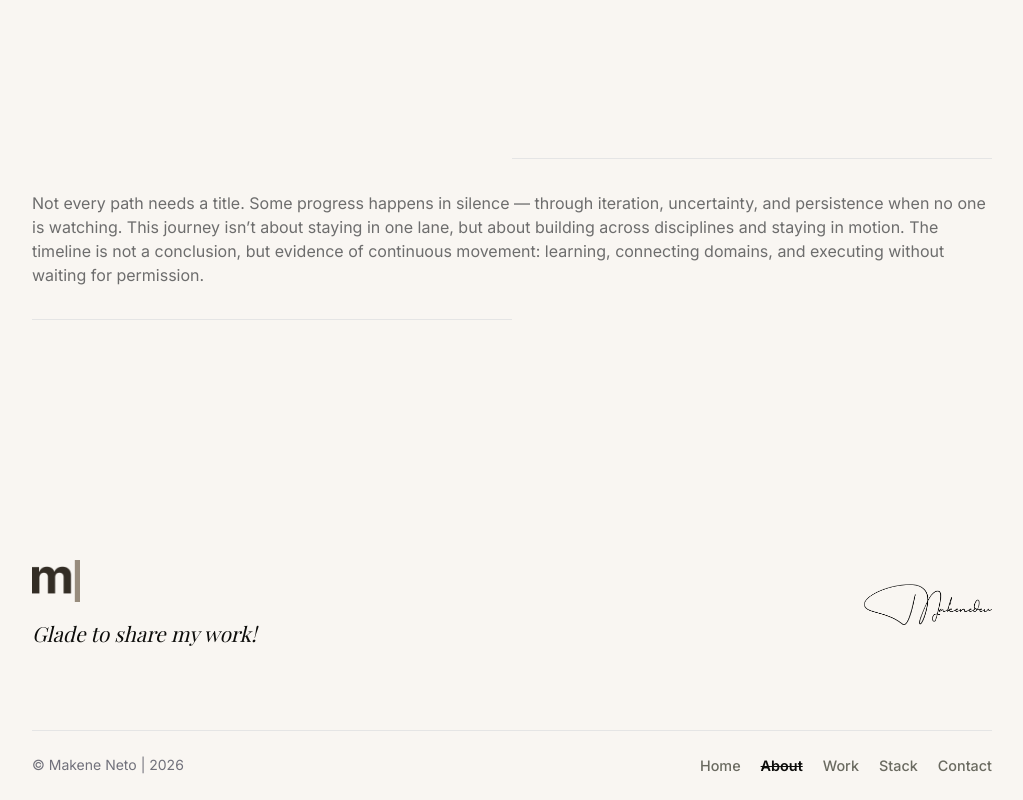
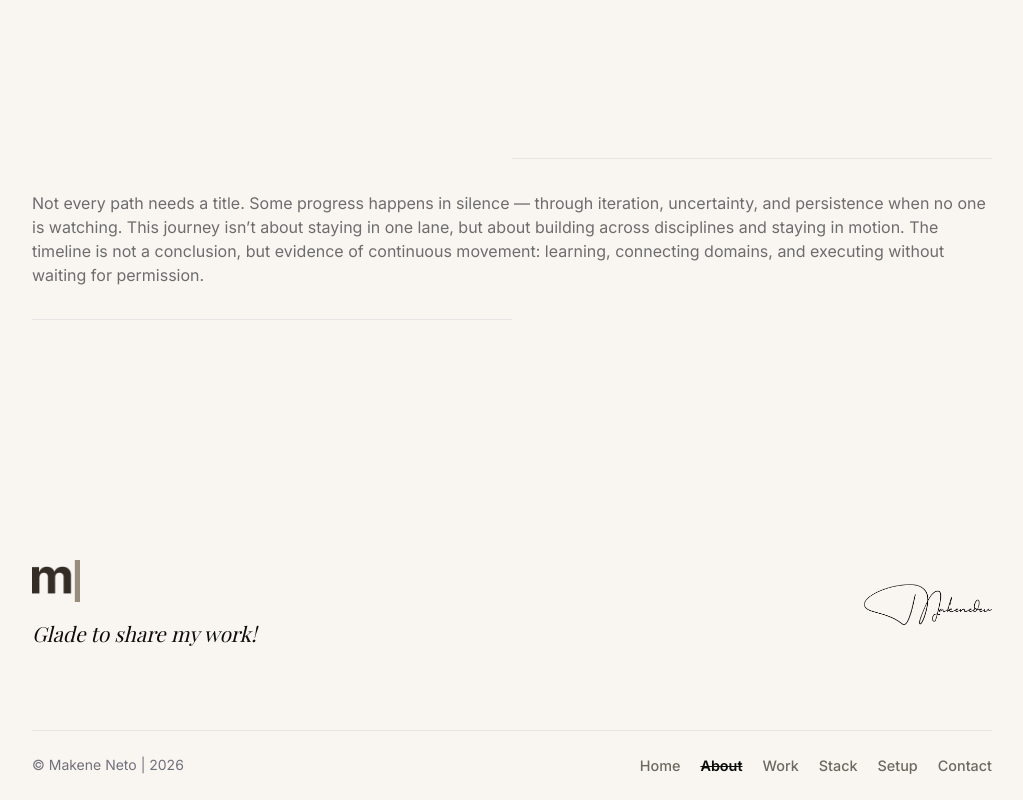
Before and after one commit to makeneto/makenedev, a React (Vite) app: page /about in a window 1280 px wide. Shown: the part 3667-4467 px from the top of the page, without its empty margins (128-1151 px from the left). Built offline with nearby package versions, Linux system fonts and the light colour scheme; a web font is replaced by a local one.

Commit message:
feat(footer-links): add Setup link to footer navigation

```diff
--- a/src/data/links.ts
+++ b/src/data/links.ts
@@ -37,6 +37,10 @@ export const footerLinks = [
   {
     label: "Stack",
     link: "/stack",
+  },
+  {
+    label: "Setup",
+    link: "/setup",
   },
   {
     label: "Contact",
```
